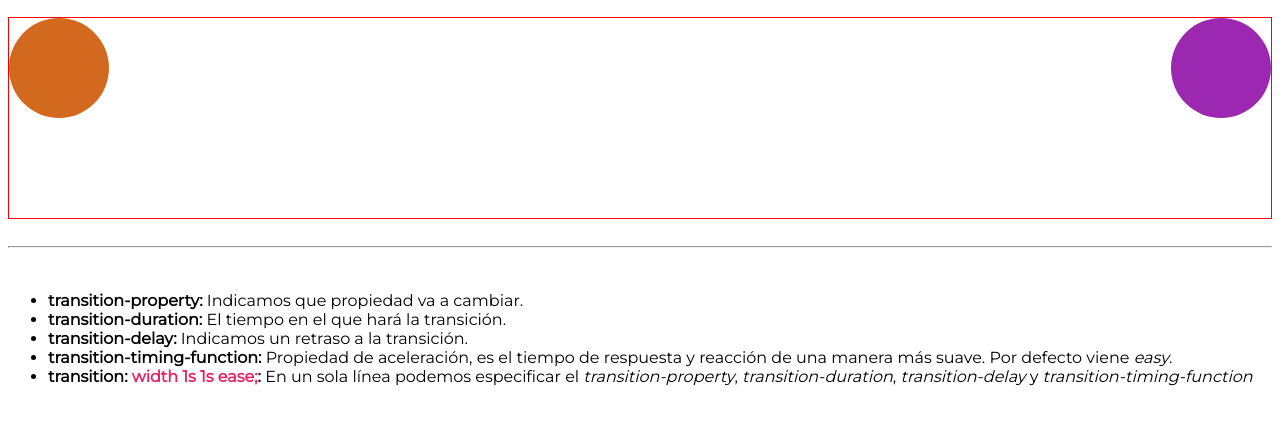
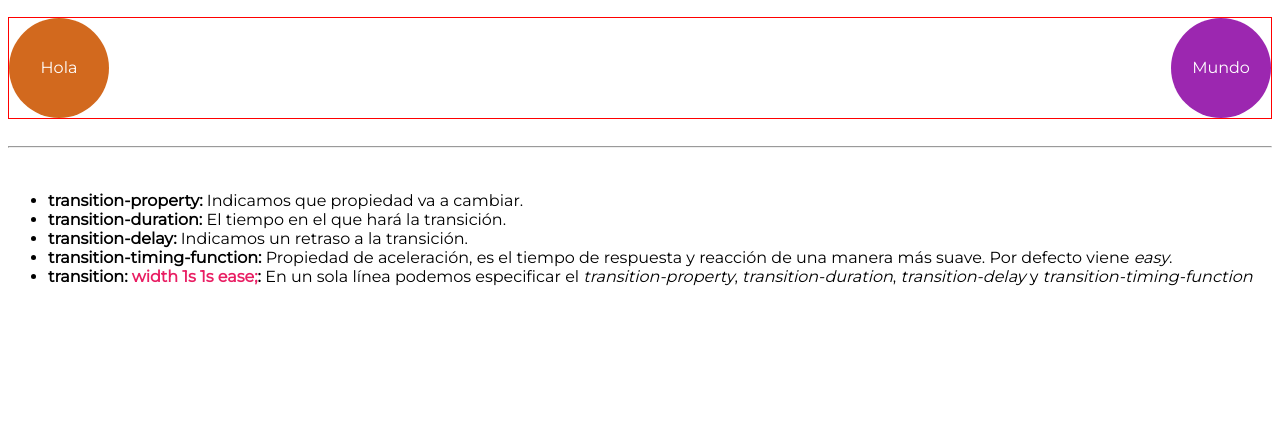
Before and after one commit to bider88/animations-css, a plain HTML site: page index.html in a window 1280 px wide. Shown: the part 52-476 px from the top of the page. Drawn offline with Linux system fonts and the light colour scheme.

Commit message:
Finalizando las transiciones

```diff
--- a/index.html
+++ b/index.html
@@ -21,6 +21,10 @@
             /* transition-timing-function: ease; */
             transition: 1s;
             position: absolute;
+            display: flex;
+            align-items: center; /* Alineado vertical */
+            justify-content: center; /* Alineado horizontal */
+            color: white;
         }
         /* .ball:hover {
             width: 200px;
@@ -37,19 +41,23 @@
         .basket {
             border: 1px solid red;
             position: relative;
-            height: 200px;
+            height: 100px;
         }
-        .basket:hover .ball {
-            width: 200px;
-            height: 200px;
+        .basket:hover .ball.a{
+            /* left: 50%; */
+            left: calc(50% - 100px);
+        }
+        .basket:hover .ball.b {
+            /* right: 50%; */
+            right: calc(50% - 100px);
         }
     </style>
 </head>
 <body>
     <h2>Transiciones CSS</h2>
     <div class="basket">
-        <div class="ball a"></div>
-        <div class="ball b"></div>
+        <div class="ball a">Hola</div>
+        <div class="ball b">Mundo</div>
     </div>
     <br>
     <hr>
```
